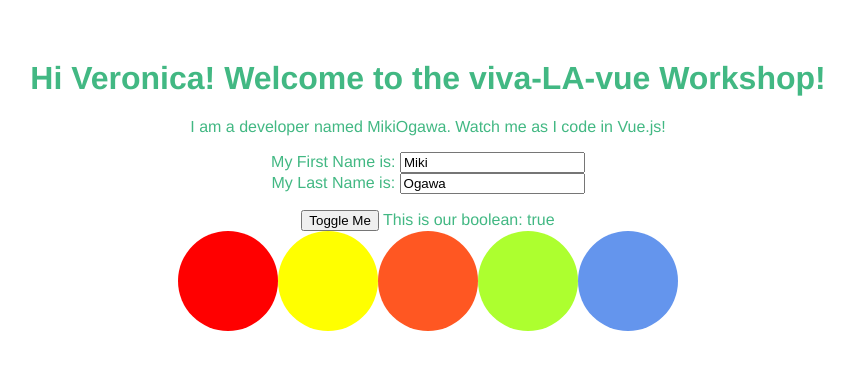
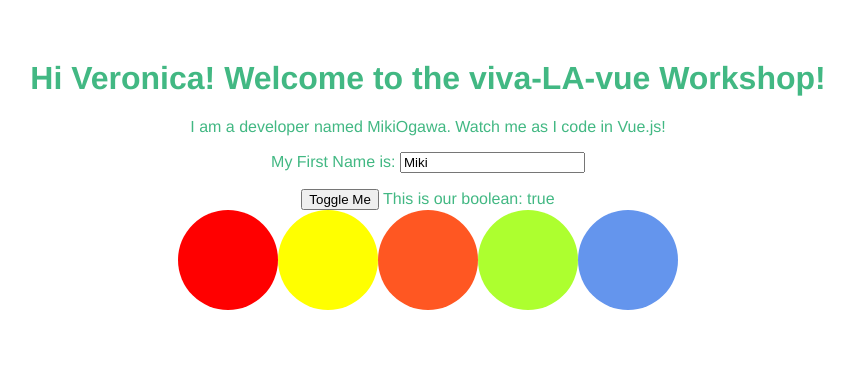
Before and after one commit to mogawa85/test-vue, a Vue app: page / in a window 1280 px wide. Shown: the top 370 px of the page, without its empty margins (212-1066 px from the left). Built offline with nearby package versions, Linux system fonts and the light colour scheme.

Commit message:
Newbranch (#1)
* Small change

* Roll back

* Comment out

```diff
--- a/src/App.vue
+++ b/src/App.vue
@@ -5,8 +5,8 @@
 
   <p>
     My First Name is: <input type="text" v-model="firstName">
-    <br>
-    My Last Name is: <input type="text" v-model="lastName">
+    <!-- <br>
+    My Last Name is: <input type="text" v-model="lastName"> -->
   </p>
   <div>
     <button @click="doSomething(!myBoolean)"> Toggle Me </button> This is our boolean: {{ myBoolean }}
```
